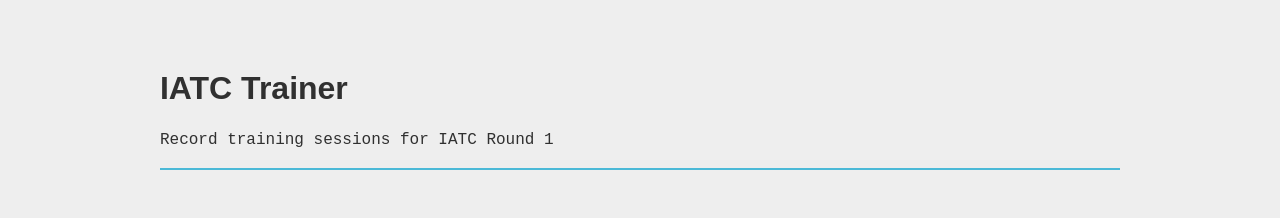
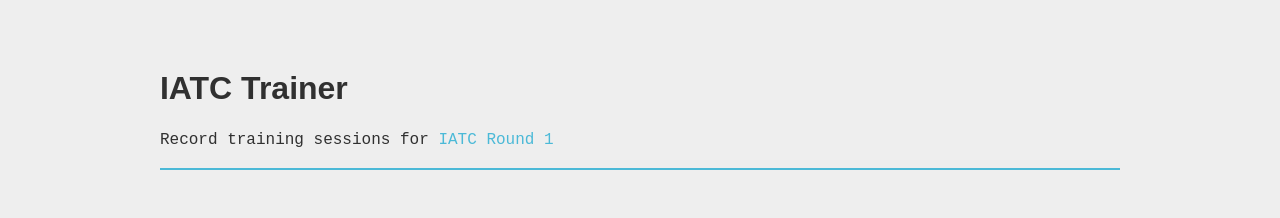
Before and after one commit to ZacharyGodfrey/iatc-trainer, a website: page client/index.html in a window 1280 px wide. Shown: the top 218 px of the page. Drawn offline with nearby package versions, Linux system fonts and the light colour scheme; no server answers.

Commit message:
Add link

```diff
--- a/client/index.html
+++ b/client/index.html
@@ -189,7 +189,7 @@
           <a href="/">IATC Trainer</a>
         </h1>
 
-        <p>Record training sessions for IATC Round 1</p>
+        <p>Record training sessions for <a target="_blank" href="https://internationalaxethrowingfederation.com/round-1-of-the-iatc">IATC Round 1</a></p>
 
         <hr>
         <br>
```
